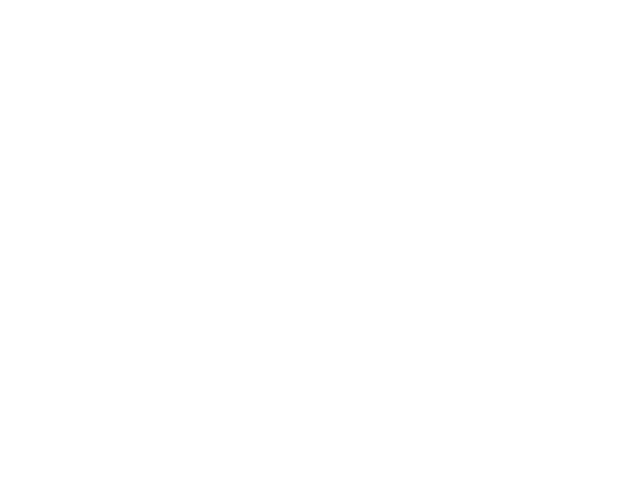
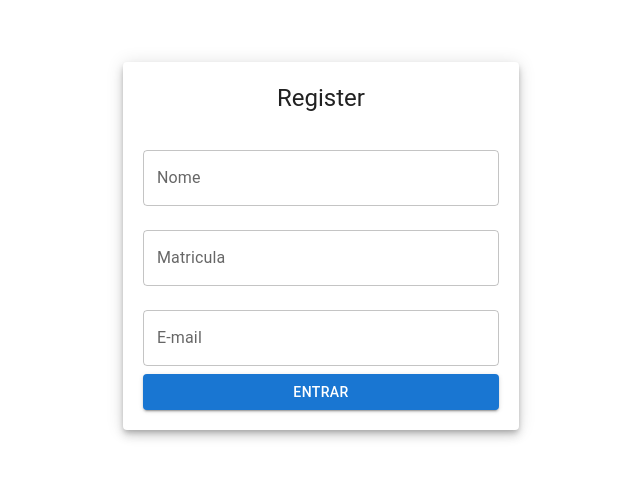
Before and after one commit to felipejoazeiro/course-platform, a React (Create React App) app: page /register in a window 1280 px wide. Before the commit this address had no page. Shown: the part 154-632 px from the top of the page, without its empty margins (319-959 px from the left). Built offline with nearby package versions, Linux system fonts and the light colour scheme.

Commit message:
New Route for registration

```diff
--- a/src/App.js
+++ b/src/App.js
@@ -2,6 +2,7 @@ import './App.css';
 import React, {useState} from "react";
 import { Route, Routes } from 'react-router-dom';
 import Login from './pages/Login/LoginPage'
+import RegisterPage from './pages/Registration/RegisterPage'
 
 function App() {
 
@@ -15,6 +16,7 @@ function App() {
     <div>
       <Routes>
         <Route path = "/" element={<Login onLogin={handleLogin}/>}/>
+        <Route path = "/register" element={<RegisterPage />}/>
         {/* <Route path = "/dashboard" element = {isAuthenticated ? <Dashboard/> : <Navigate to="/"/>} /> */}
       </Routes>
     </div>
--- a/src/pages/Login/LoginPage.jsx
+++ b/src/pages/Login/LoginPage.jsx
@@ -1,15 +1,20 @@
 import React, {useState} from "react";
 import { TextField, Button, Paper, Typography, Container } from '@mui/material';
+import { useNavigate } from "react-router-dom";
 import './styles.css'
 
 
 function Login({onLogin}){
+    const navigate  = useNavigate();
     const [username, setUsername] = useState('');
     const [password, setPassword] = useState('');
 
     const handleSubmit = (e) => {
         e.preventDefault();
-        onLogin();
+    }
+
+    const goToRegister = () => {
+        navigate('/register')
     }
 
     return (
@@ -23,6 +28,7 @@ function Login({onLogin}){
                     <TextField variant="outlined" fullWidth label="Senha" type="password" margin="normal" value={password}  onChange={(e)=>setPassword(e.target.value)}/>
                     <Button onSubmit={handleSubmit} className="button_login" type="submit" variant="contained" color="primary" fullWidth>Entrar</Button>
                 </form>
+                <Button onClick={goToRegister} className="button_login" variant="contained" color="warning" fullWidth>Registrar</Button>
             </Paper>
         </Container>
     );
--- /dev/null
+++ b/src/pages/Registration/RegisterPage.jsx
@@ -0,0 +1,66 @@
+import React, {useState} from "react"
+import axios from 'axios';
+import { TextField, Button, Paper, Typography, Container, Snackbar, Alert } from '@mui/material';
+import './styles.css'
+
+function RegisterPage(){
+    const [name, setName] = useState('');
+    const [register, setRegister] = useState('');
+    const [email, setEmail] = useState('')
+    const [message, setMessage] = useState('')
+    const [popup, setPopup] = useState(false)
+    const [severity, setSeverity] = useState('error')
+
+    const handleSubmit = async (e) =>{
+        e.preventDefault();
+
+        const employee = {name, register, email};
+
+        try{
+            const response = await axios.post(`${process.env.REACT_APP_API_URL}/register`,employee)
+            setMessage('Funcionário cadastrado com sucesso')
+            setSeverity('success')
+            setPopup(true)
+
+            setName('')
+            setRegister('')
+            setEmail('')
+
+        }catch(error){
+            if(error.response){
+                setMessage(error.response.data.message || 'Erro desconhecido')
+            }else{
+                setMessage('Erro de rede')
+            }
+            setSeverity('error')
+            setPopup(true)
+        }
+    }
+
+    const handlePopup = ()=> {
+        setPopup(false)
+    }
+
+    return (
+        <Container className = "container_register" component="main" maxWidth = "xs">
+            <Paper className="card_register" elevation={6}>
+                <Typography variant = "h5" align="center">
+                    Register
+                </Typography>
+                <form className="form_login">
+                    <TextField variant="outlined" fullWidth label="Nome" margin ="normal" value={name} onChange={(e)=> setName(e.target.value)}/>
+                    <TextField variant="outlined" fullWidth label="Matricula"  margin="normal" value={register}  onChange={(e)=>setRegister(e.target.value)}/>
+                    <TextField variant="outlined" fullWidth label="E-mail" type="email" margin="normal" value={email}  onChange={(e)=>setEmail(e.target.value)}/>
+                    <Button onSubmit={handleSubmit} className="button_login" type="submit" variant="contained" color="primary" fullWidth>Entrar</Button>
+                </form>
+            </Paper>
+            <Snackbar open={popup} autoHideDuration={6000} onClose = {handlePopup}>
+                <Alert onClose={handlePopup} severity={severity}>
+                    {message}
+                </Alert>
+            </Snackbar>
+        </Container>
+    )
+}
+
+export default RegisterPage
--- /dev/null
+++ b/src/pages/Registration/styles.css
@@ -0,0 +1,19 @@
+.container_register{
+    display: flex;
+    flex-direction: column;
+    align-items: center;
+    justify-content: center;
+    height: 100vh;
+}
+
+.card_register{
+    padding: 20px;
+}
+
+.form_register{
+    margin-top: 20px;
+}
+
+.button_register{
+    margin-top: 20px;
+}
```
Also changed, not shown: src/pages/Courses.js (deleted), src/pages/Home.js (deleted).
